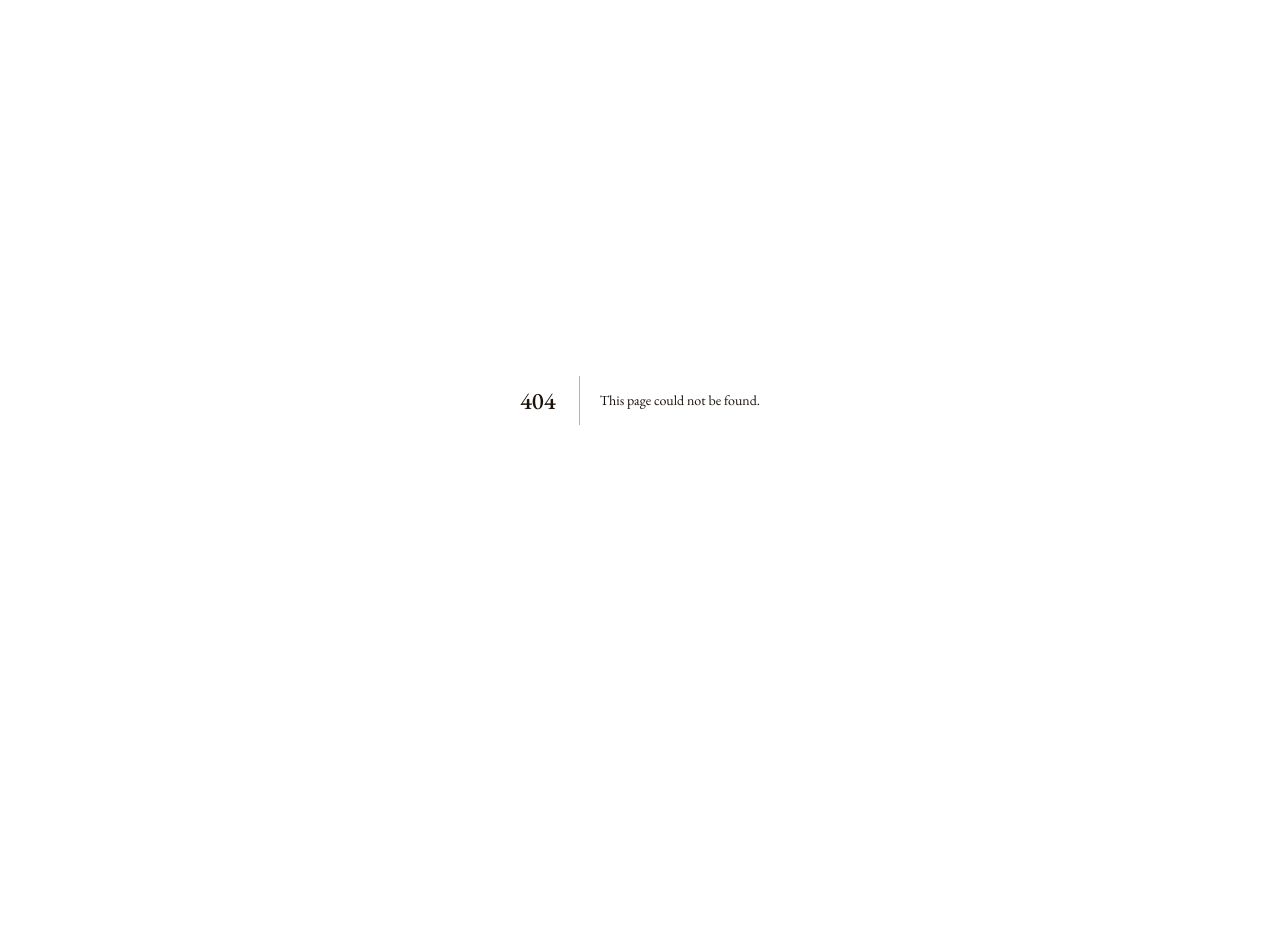
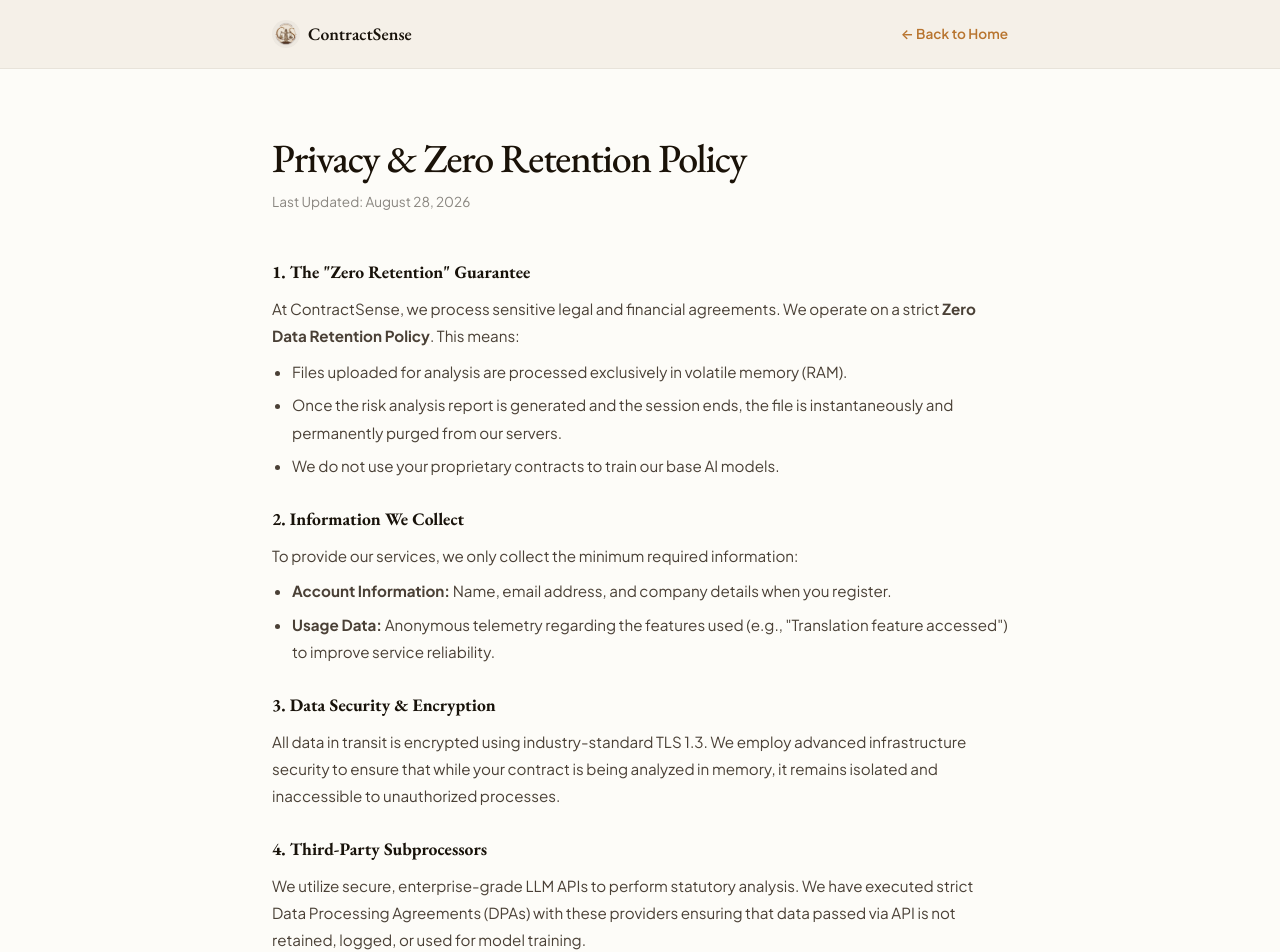
Before and after one commit to JohnValmont/ContractSense, a Next.js app in the folder frontend/: page /privacy in a window 1280 px wide. Before the commit this address had no page. Shown: the top 952 px of the page. Before the commit the page ends 800 px from the top, so only its background shows below. Built offline with nearby package versions, Linux system fonts and the light colour scheme.

Commit message:
feat: add Privacy Policy and Terms of Service pages, ensure all footer quick links work properly

```diff
--- /dev/null
+++ b/frontend/src/app/privacy/page.tsx
@@ -0,0 +1,61 @@
+import Link from "next/link";
+import Logo from "../components/Logo";
+
+export default function PrivacyPolicy() {
+  return (
+    <div style={{ minHeight: "100vh", background: "#FDFCF8", color: "#18120A", fontFamily: "var(--font-sans)" }}>
+      <header style={{ borderBottom: "1px solid rgba(24,18,10,0.06)", background: "#F5F0E8" }}>
+        <nav style={{ maxWidth: 800, margin: "0 auto", padding: "1.25rem 2rem", display: "flex", justifyContent: "space-between", alignItems: "center" }}>
+          <Link href="/" style={{ display: "flex", alignItems: "center", gap: "0.5rem", textDecoration: "none" }}>
+            <Logo size={28} />
+            <span style={{ fontFamily: "'EB Garamond', Georgia, serif", fontSize: "1.1rem", fontWeight: 600, color: "#18120A" }}>ContractSense</span>
+          </Link>
+          <Link href="/" style={{ fontSize: "0.85rem", fontWeight: 600, color: "#B8742E", textDecoration: "none" }}>← Back to Home</Link>
+        </nav>
+      </header>
+
+      <main style={{ maxWidth: 800, margin: "0 auto", padding: "4rem 2rem 6rem" }}>
+        <div style={{ marginBottom: "3rem" }}>
+          <h1 style={{ fontFamily: "'EB Garamond', Georgia, serif", fontSize: "2.5rem", fontWeight: 500, letterSpacing: "-0.03em", marginBottom: "0.5rem" }}>Privacy & Zero Retention Policy</h1>
+          <p style={{ color: "rgba(24,18,10,0.5)", fontSize: "0.85rem" }}>Last Updated: August 28, 2026</p>
+        </div>
+
+        <div style={{ fontSize: "0.95rem", lineHeight: 1.8, color: "#4A4036", display: "flex", flexDirection: "column", gap: "1.75rem" }}>
+          <section>
+            <h2 style={{ fontSize: "1.1rem", fontWeight: 700, color: "#18120A", marginBottom: "0.75rem" }}>1. The "Zero Retention" Guarantee</h2>
+            <p>At ContractSense, we process sensitive legal and financial agreements. We operate on a strict <strong>Zero Data Retention Policy</strong>. This means:</p>
+            <ul style={{ paddingLeft: "1.25rem", marginTop: "0.5rem", display: "flex", flexDirection: "column", gap: "0.4rem" }}>
+              <li>Files uploaded for analysis are processed exclusively in volatile memory (RAM).</li>
+              <li>Once the risk analysis report is generated and the session ends, the file is instantaneously and permanently purged from our servers.</li>
+              <li>We do not use your proprietary contracts to train our base AI models.</li>
+            </ul>
+          </section>
+
+          <section>
+            <h2 style={{ fontSize: "1.1rem", fontWeight: 700, color: "#18120A", marginBottom: "0.75rem" }}>2. Information We Collect</h2>
+            <p>To provide our services, we only collect the minimum required information:</p>
+            <ul style={{ paddingLeft: "1.25rem", marginTop: "0.5rem", display: "flex", flexDirection: "column", gap: "0.4rem" }}>
+              <li><strong>Account Information:</strong> Name, email address, and company details when you register.</li>
+              <li><strong>Usage Data:</strong> Anonymous telemetry regarding the features used (e.g., "Translation feature accessed") to improve service reliability.</li>
+            </ul>
+          </section>
+
+          <section>
+            <h2 style={{ fontSize: "1.1rem", fontWeight: 700, color: "#18120A", marginBottom: "0.75rem" }}>3. Data Security & Encryption</h2>
+            <p>All data in transit is encrypted using industry-standard TLS 1.3. We employ advanced infrastructure security to ensure that while your contract is being analyzed in memory, it remains isolated and inaccessible to unauthorized processes.</p>
+          </section>
+
+          <section>
+            <h2 style={{ fontSize: "1.1rem", fontWeight: 700, color: "#18120A", marginBottom: "0.75rem" }}>4. Third-Party Subprocessors</h2>
+            <p>We utilize secure, enterprise-grade LLM APIs to perform statutory analysis. We have executed strict Data Processing Agreements (DPAs) with these providers ensuring that data passed via API is not retained, logged, or used for model training.</p>
+          </section>
+
+          <section>
+            <h2 style={{ fontSize: "1.1rem", fontWeight: 700, color: "#18120A", marginBottom: "0.75rem" }}>5. Contact Us</h2>
+            <p>For any privacy-related concerns or to request the deletion of your account data, please contact our compliance team at <strong>privacy@contractsense.com</strong>.</p>
+          </section>
+        </div>
+      </main>
+    </div>
+  );
+}
--- /dev/null
+++ b/frontend/src/app/terms/page.tsx
@@ -0,0 +1,57 @@
+import Link from "next/link";
+import Logo from "../components/Logo";
+
+export default function TermsOfService() {
+  return (
+    <div style={{ minHeight: "100vh", background: "#FDFCF8", color: "#18120A", fontFamily: "var(--font-sans)" }}>
+      <header style={{ borderBottom: "1px solid rgba(24,18,10,0.06)", background: "#F5F0E8" }}>
+        <nav style={{ maxWidth: 800, margin: "0 auto", padding: "1.25rem 2rem", display: "flex", justifyContent: "space-between", alignItems: "center" }}>
+          <Link href="/" style={{ display: "flex", alignItems: "center", gap: "0.5rem", textDecoration: "none" }}>
+            <Logo size={28} />
+            <span style={{ fontFamily: "'EB Garamond', Georgia, serif", fontSize: "1.1rem", fontWeight: 600, color: "#18120A" }}>ContractSense</span>
+          </Link>
+          <Link href="/" style={{ fontSize: "0.85rem", fontWeight: 600, color: "#B8742E", textDecoration: "none" }}>← Back to Home</Link>
+        </nav>
+      </header>
+
+      <main style={{ maxWidth: 800, margin: "0 auto", padding: "4rem 2rem 6rem" }}>
+        <div style={{ marginBottom: "3rem" }}>
+          <h1 style={{ fontFamily: "'EB Garamond', Georgia, serif", fontSize: "2.5rem", fontWeight: 500, letterSpacing: "-0.03em", marginBottom: "0.5rem" }}>Terms of Service</h1>
+          <p style={{ color: "rgba(24,18,10,0.5)", fontSize: "0.85rem" }}>Last Updated: August 28, 2026</p>
+        </div>
+
+        <div style={{ fontSize: "0.95rem", lineHeight: 1.8, color: "#4A4036", display: "flex", flexDirection: "column", gap: "1.75rem" }}>
+          <section>
+            <h2 style={{ fontSize: "1.1rem", fontWeight: 700, color: "#18120A", marginBottom: "0.75rem" }}>1. Acceptance of Terms</h2>
+            <p>By accessing and using ContractSense ("the Service"), you agree to be bound by these Terms of Service. If you do not agree to these terms, please do not use the Service.</p>
+          </section>
+
+          <section>
+            <h2 style={{ fontSize: "1.1rem", fontWeight: 700, color: "#18120A", marginBottom: "0.75rem" }}>2. Nature of Service & Disclaimer</h2>
+            <p><strong>Not Legal Advice:</strong> ContractSense provides AI-powered contract analysis, statutory risk flagging (including MSMED Act 2006 compliance), and regional translation services. The output generated by the Service is for informational and auditing purposes only. It does not constitute formal legal advice, and no attorney-client relationship is formed. You should always consult a qualified legal professional before executing any legal agreement.</p>
+          </section>
+
+          <section>
+            <h2 style={{ fontSize: "1.1rem", fontWeight: 700, color: "#18120A", marginBottom: "0.75rem" }}>3. User Responsibilities</h2>
+            <p>You agree not to:</p>
+            <ul style={{ paddingLeft: "1.25rem", marginTop: "0.5rem", display: "flex", flexDirection: "column", gap: "0.4rem" }}>
+              <li>Upload documents containing classified government data, illicit material, or content you do not have the right to process.</li>
+              <li>Attempt to reverse-engineer, decompile, or extract the source code of the Service.</li>
+              <li>Use the Service to generate advice for third parties without disclosing the automated nature of the analysis.</li>
+            </ul>
+          </section>
+
+          <section>
+            <h2 style={{ fontSize: "1.1rem", fontWeight: 700, color: "#18120A", marginBottom: "0.75rem" }}>4. Limitation of Liability</h2>
+            <p>To the maximum extent permitted by law, ContractSense shall not be liable for any indirect, incidental, special, consequential or punitive damages, or any loss of profits or revenues, whether incurred directly or indirectly, or any loss of data, use, goodwill, or other intangible losses resulting from your use of the Service or reliance on its analysis.</p>
+          </section>
+
+          <section>
+            <h2 style={{ fontSize: "1.1rem", fontWeight: 700, color: "#18120A", marginBottom: "0.75rem" }}>5. Governing Law</h2>
+            <p>These Terms shall be governed by and construed in accordance with the laws of India. Any disputes arising under these Terms shall be subject to the exclusive jurisdiction of the courts located in New Delhi, India.</p>
+          </section>
+        </div>
+      </main>
+    </div>
+  );
+}
```
Also changed, not shown: frontend/src/app/page.tsx (+7 -7 lines).
